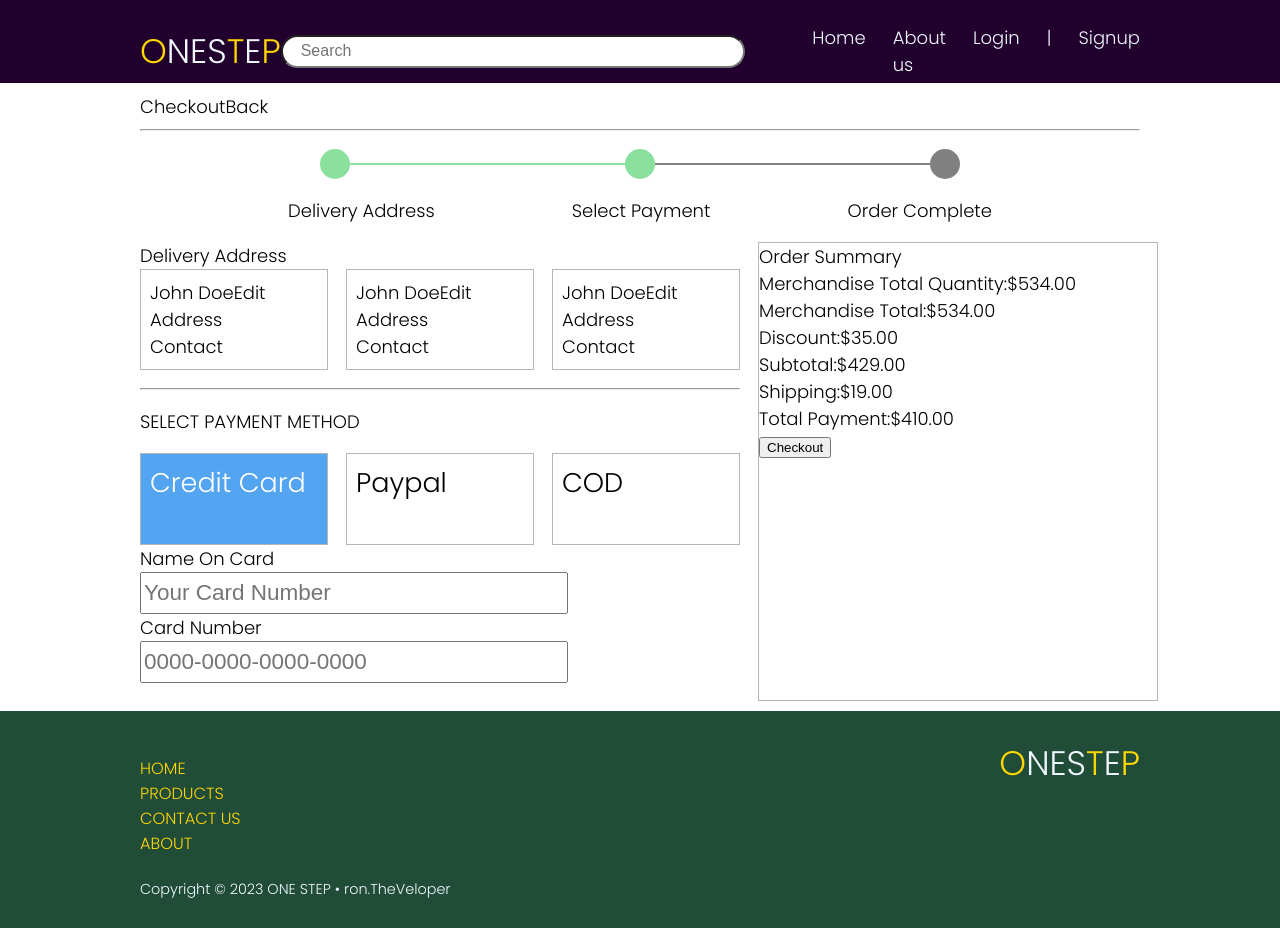
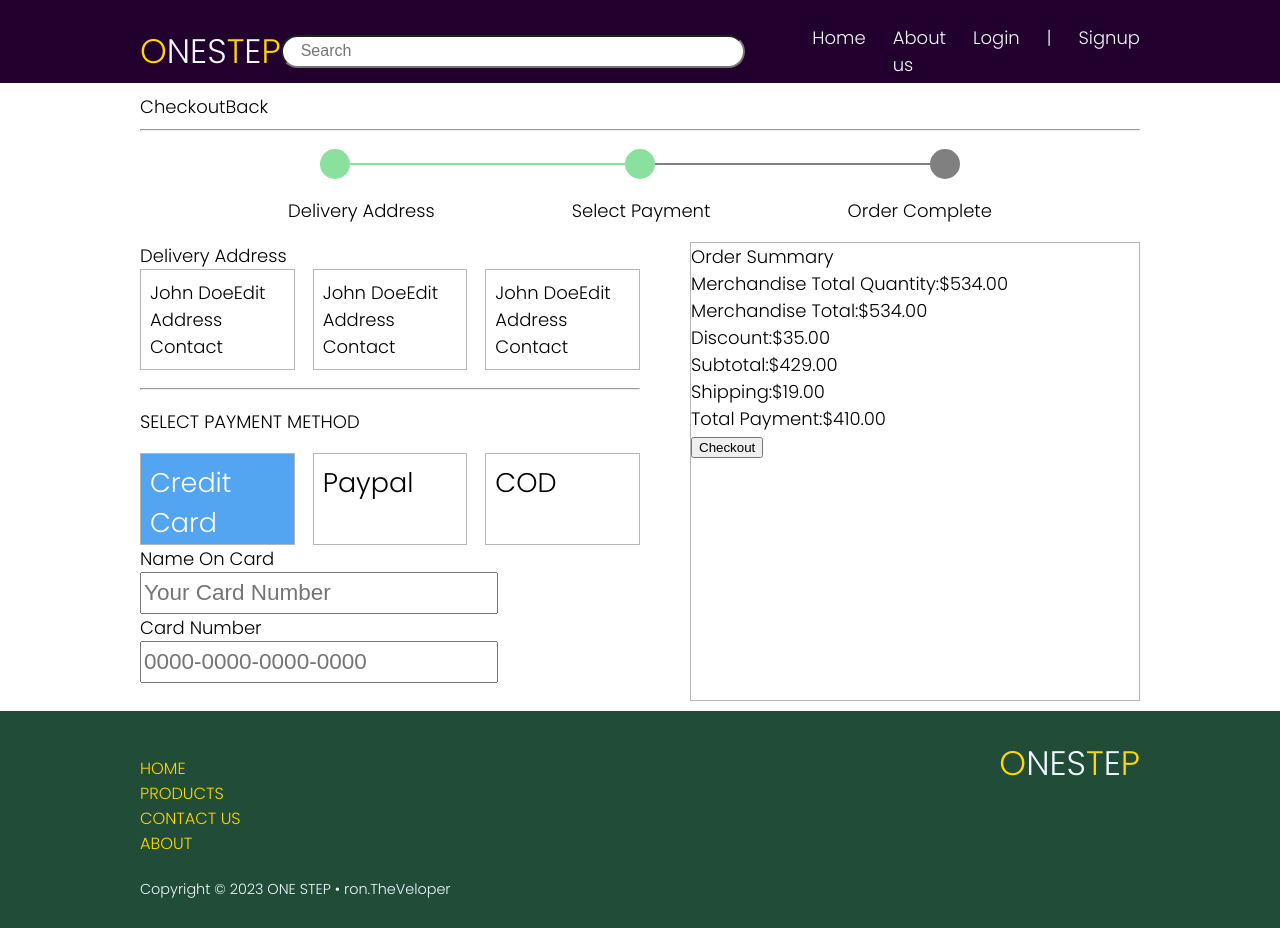
Before and after one commit to ron062394/Onestep-MERN, a React (Create React App) app in the folder frontend/: page /checkout in a window 1280 px wide. Built offline with nearby package versions, Linux system fonts and the light colour scheme.

Commit message:
fixed image preview error

```diff
--- a/frontend/src/pages/Checkout.css
+++ b/frontend/src/pages/Checkout.css
@@ -5,8 +5,8 @@
 }
 .check-out-container {
     display: grid;
-    grid-template-columns: 60% 40%;
-    grid-gap: 1rem;
+    grid-template-columns: 50% 45%;
+    grid-gap: 5%;
 }
 
 .address-container {
--- a/frontend/src/pages/ProductView.css
+++ b/frontend/src/pages/ProductView.css
@@ -29,7 +29,7 @@
     display: flex;
     overflow-x: auto;
     padding: 0.1rem;
-    width: 50rem;
+    width: 100%;
     background-color: #28312d;
   }
 
```
